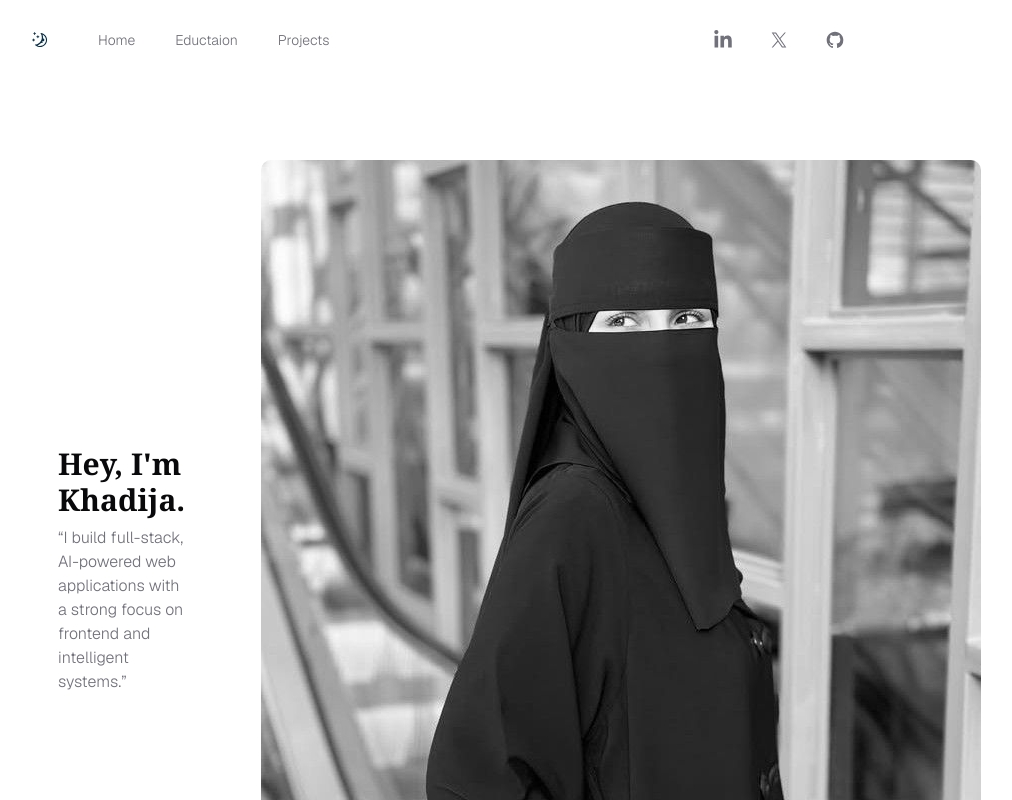
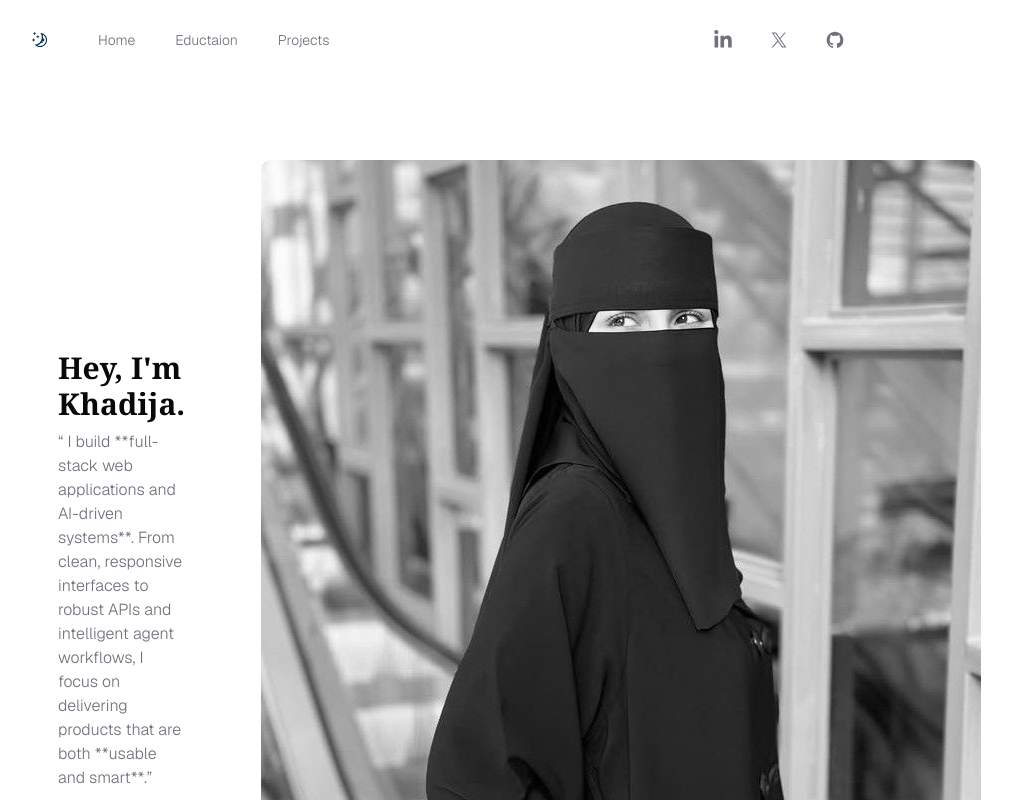
Before and after one commit to Khadija3111/My-Portfolio, a Next.js app: page / in a window 1280 px wide. Shown: the top 800 px of the page, without its empty margins (122-1134 px from the left). Built offline with nearby package versions, Linux system fonts and the light colour scheme; a web font is replaced by a local one.

Commit message:
Updated intro

```diff
--- a/components/intro.tsx
+++ b/components/intro.tsx
@@ -6,7 +6,8 @@ export default function Intro() {
       <div className="mt-2 flex-1 md:mt-0 w-full">
         <h1 className="title no-underline text-center sm:text-left">Hey, I'm Khadija.</h1>
         <p className="mt-2 font-light text-muted-foreground text-center sm:text-left">
-        “I build full-stack, AI-powered web applications with a strong focus on frontend and intelligent systems.”
+        “
+          I build **full-stack web applications and AI-driven systems**. From clean, responsive interfaces to robust APIs and intelligent agent workflows, I focus on delivering products that are both **usable and smart**.”
         </p>
       </div>
       <div className="relative flex-1 md:flex-none pr-0 sm:pr-10 w-full sm:w-auto">
```
